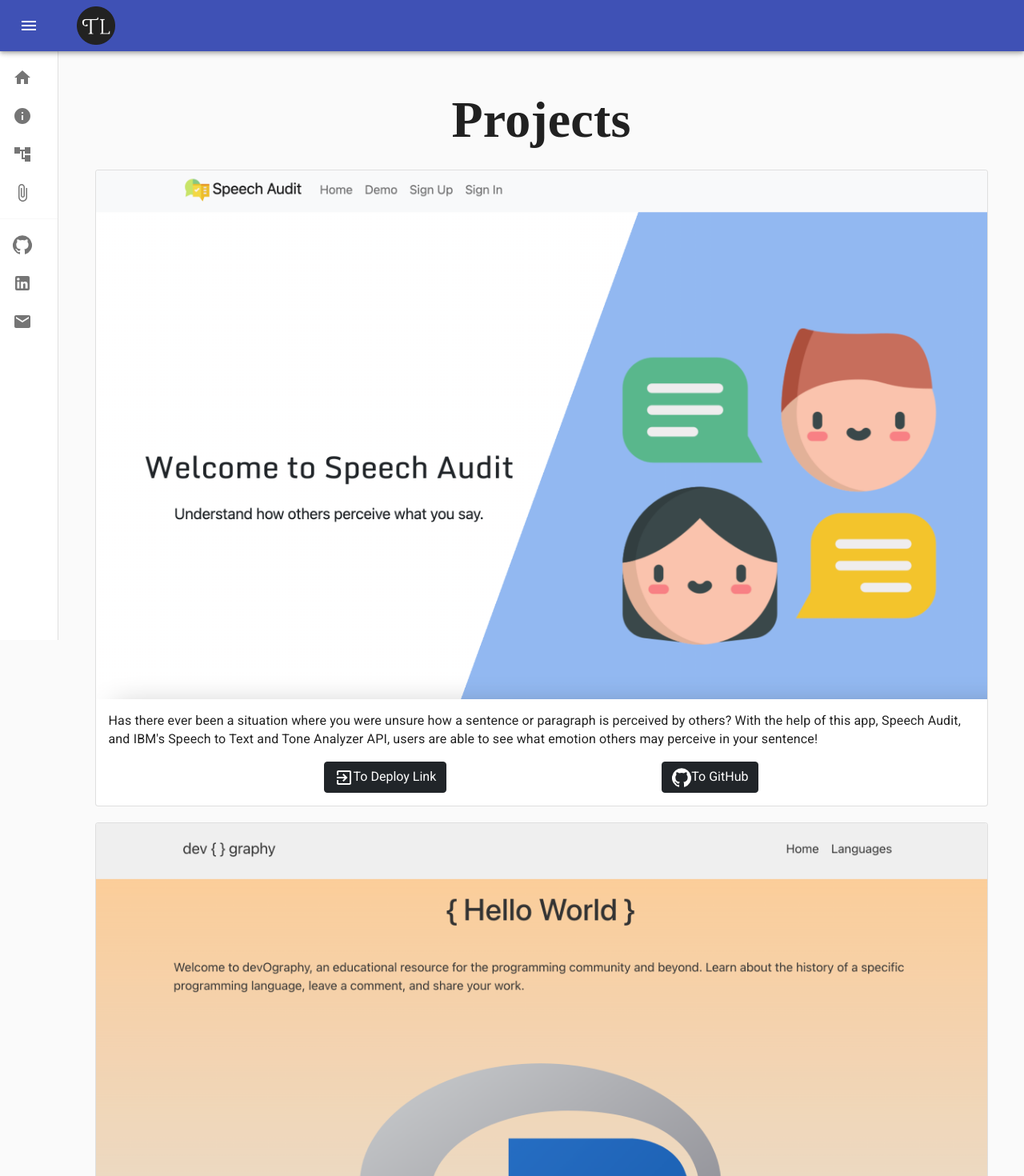
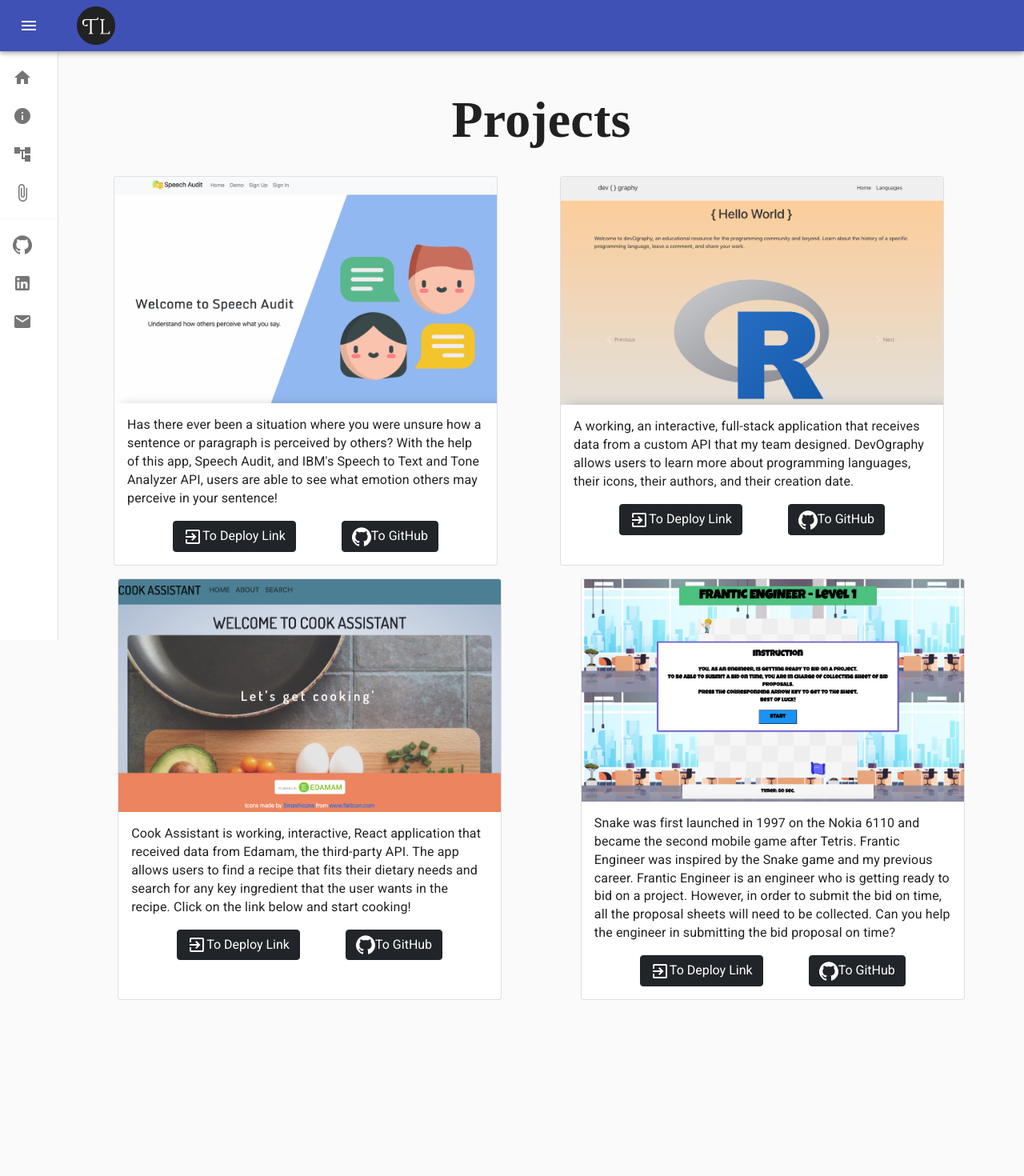
Before and after one commit to trieule50/trieu-le-portfolio-2.0, a React (Create React App) app: page /projects in a window 1280 px wide. Shown: the top 1470 px of the page at 80% size. After the commit the page ends 1282 px from the top, so only its background shows below. Built offline with nearby package versions, Linux system fonts and the light colour scheme; a web font is replaced by a local one.

Commit message:
Edit project image width

```diff
--- a/src/components/Projects/index.js
+++ b/src/components/Projects/index.js
@@ -14,8 +14,8 @@ const Projects = () => {
             fontWeight:'bolder',
             textAlign:'center'
             }}>Projects</p>
-            <Container>
-                <Card>
+            <Container style={{display:'flex', flexWrap:"wrap", justifyContent:"space-around"}}>
+                <Card style={{width:'30rem', margin: '.5rem'}}>
                     <Card.Img variant="top" src={SAPNG}
                     />
                     <Card.Body>
@@ -33,7 +33,7 @@ const Projects = () => {
                     </Card.Body>
                 </Card>
                 <br/>
-                <Card>
+                <Card style={{width:'30rem', margin: '.5rem'}}>
                     <Card.Img variant="top" src={DPNG} />
                     <Card.Body>
                         <Card.Text style={{fontSize: '1rem'}}>
@@ -50,7 +50,7 @@ const Projects = () => {
                     </Card.Body>
                 </Card>
                 <br/>
-                <Card>
+                <Card style={{width:'30rem', margin: '.5rem'}}>
                     <Card.Img variant="top" src={CAPNG} />
                     <Card.Body>
                         <Card.Text style={{fontSize: '1rem'}}>
@@ -67,7 +67,7 @@ const Projects = () => {
                     </Card.Body>
                 </Card>
                 <br/>
-                <Card>
+                <Card style={{width:'30rem', margin: '.5rem'}}>
                     <Card.Img variant="top" src={FEPNG} />
                     <Card.Body>
                         <Card.Text style={{fontSize: '1rem'}}>
```
